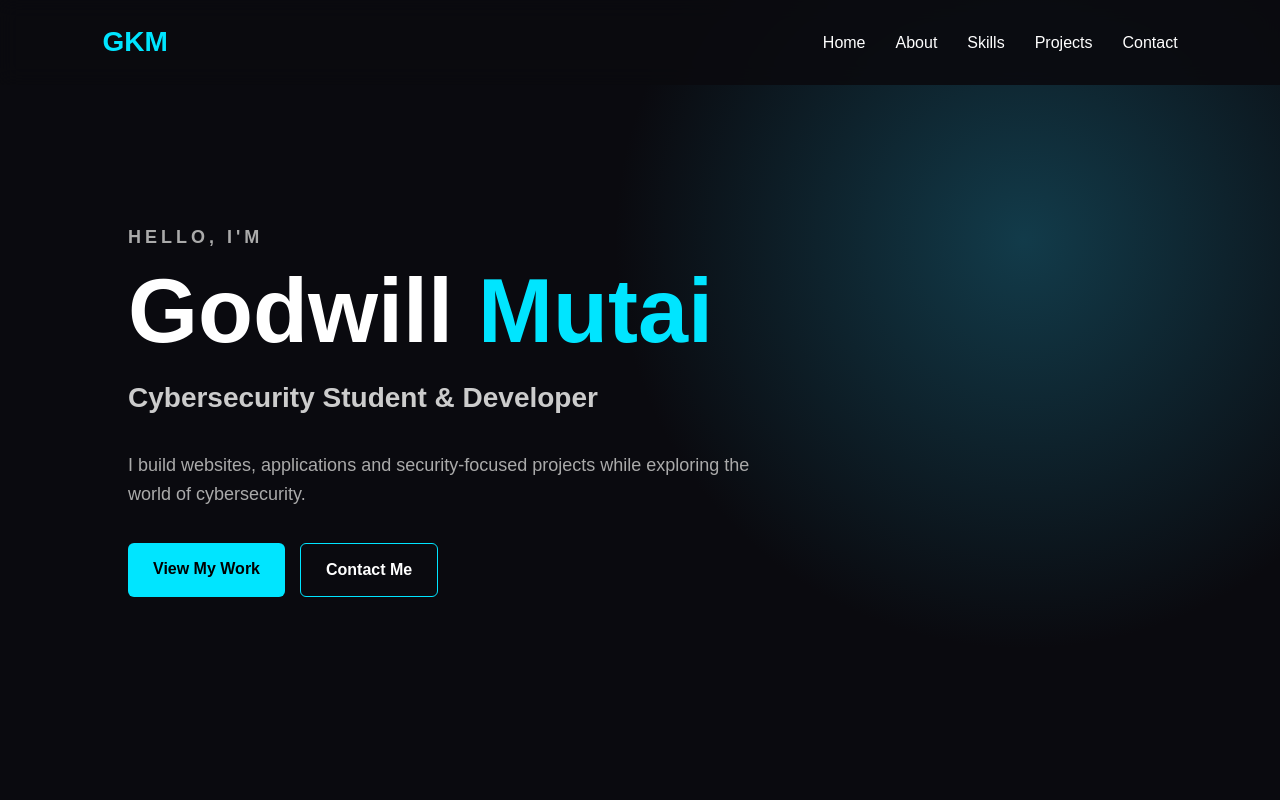
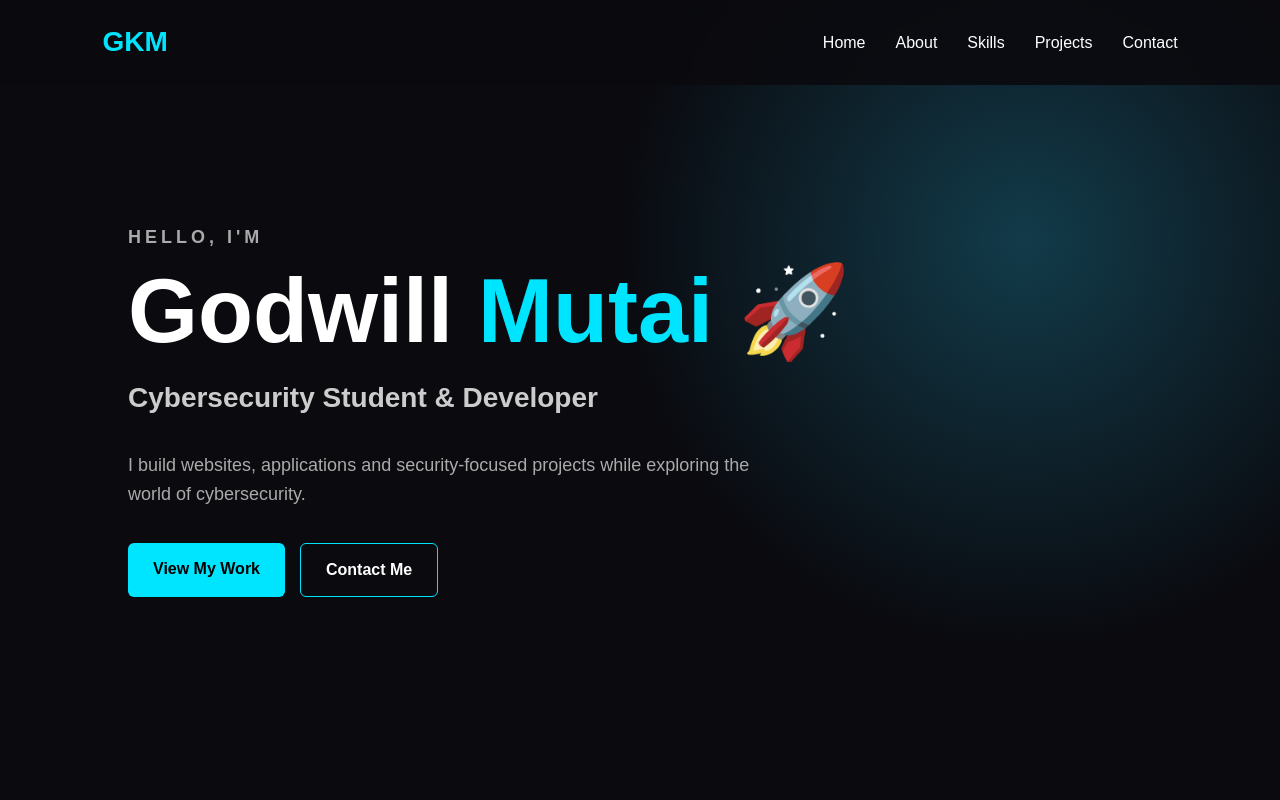
Before and after one commit to miker101/portfolio-, a website: page public/index.html in a window 1280 px wide. Shown: the top 800 px of the page. Drawn offline with Linux system fonts and the light colour scheme.

Commit message:
Updated portfolio

```diff
--- a/public/index.html
+++ b/public/index.html
@@ -26,7 +26,7 @@
         <div class="hero-text">
             <p class="hello">HELLO, I'M</p>
 
-            <h1>Godwill <span>Mutai</span></h1>
+            <h1>Godwill <span>Mutai</span> 🚀</h1>
 
             <h2>Cybersecurity Student & Developer</h2>
 
```
